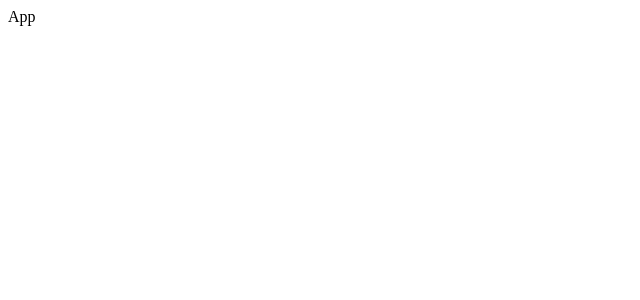
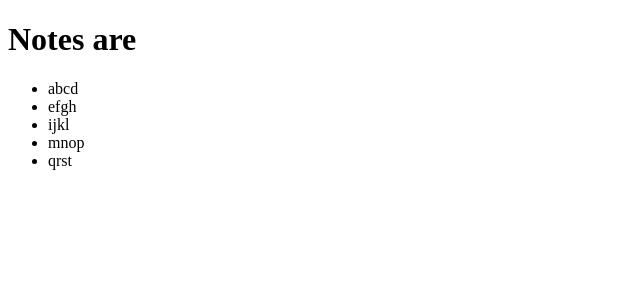
Before and after one commit to DEVAVISWA/react, a React (Vite) app: page / in a window 1280 px wide. Shown: the top 300 px of the page, without its empty margins (0-640 px from the left). Built offline with nearby package versions, Linux system fonts and the light colour scheme.

Commit message:
Read operation

```diff
--- a/src/App.jsx
+++ b/src/App.jsx
@@ -1,8 +1,19 @@
-import React from 'react'
+import React, { useState } from 'react'
 
-function App() {
+function App(props) {
+
+  const [notes,setNotes] = useState(props.notes)
   return (
-    <div>App</div>
+    <div>
+      <h1>Notes are</h1>
+      <ul>
+        {
+          notes.map(note =>
+            <li key={note.id}>{note.content}</li>
+            )
+        }
+      </ul>
+    </div>
   )
 }
 
--- a/src/main.jsx
+++ b/src/main.jsx
@@ -2,5 +2,32 @@ import React from 'react'
 import ReactDOM from 'react-dom/client'
 import App from './App.jsx'
 
+const notes = [
+    {
+        id: 1,
+        content: "abcd",
+        important: true
+    },
+    {
+        id: 2,
+        content: "efgh",
+        important: true
+    },
+    {
+        id: 3,
+        content: "ijkl",
+        important: false
+    },
+    {
+        id: 4,
+        content: "mnop",
+        important: false
+    },
+    {
+        id: 5,
+        content: "qrst",
+        important: true
+    },
+]
 
-ReactDOM.createRoot(document.getElementById('root')).render(<App />)
+ReactDOM.createRoot(document.getElementById('root')).render(<App notes={notes} />)
```
